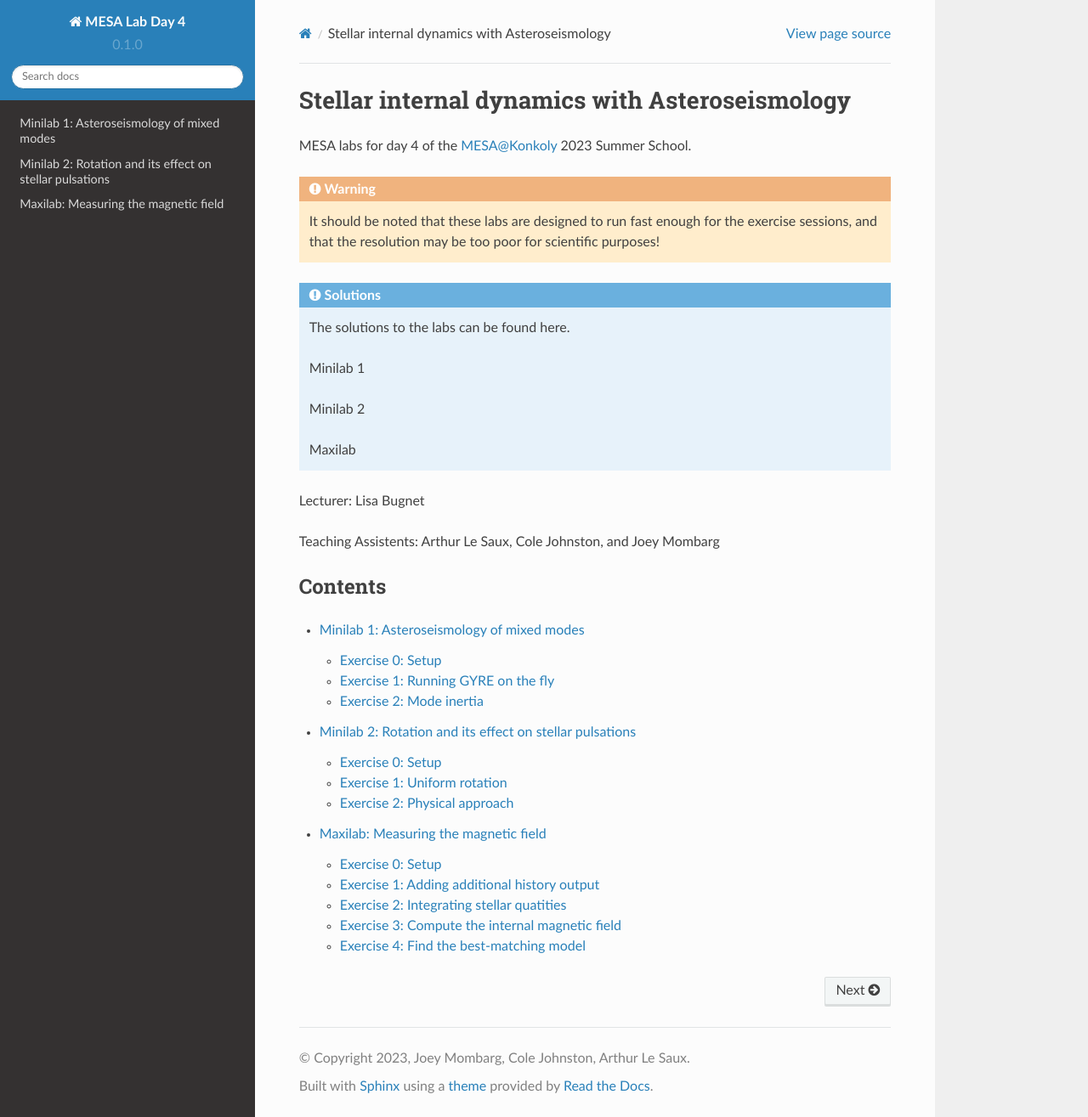
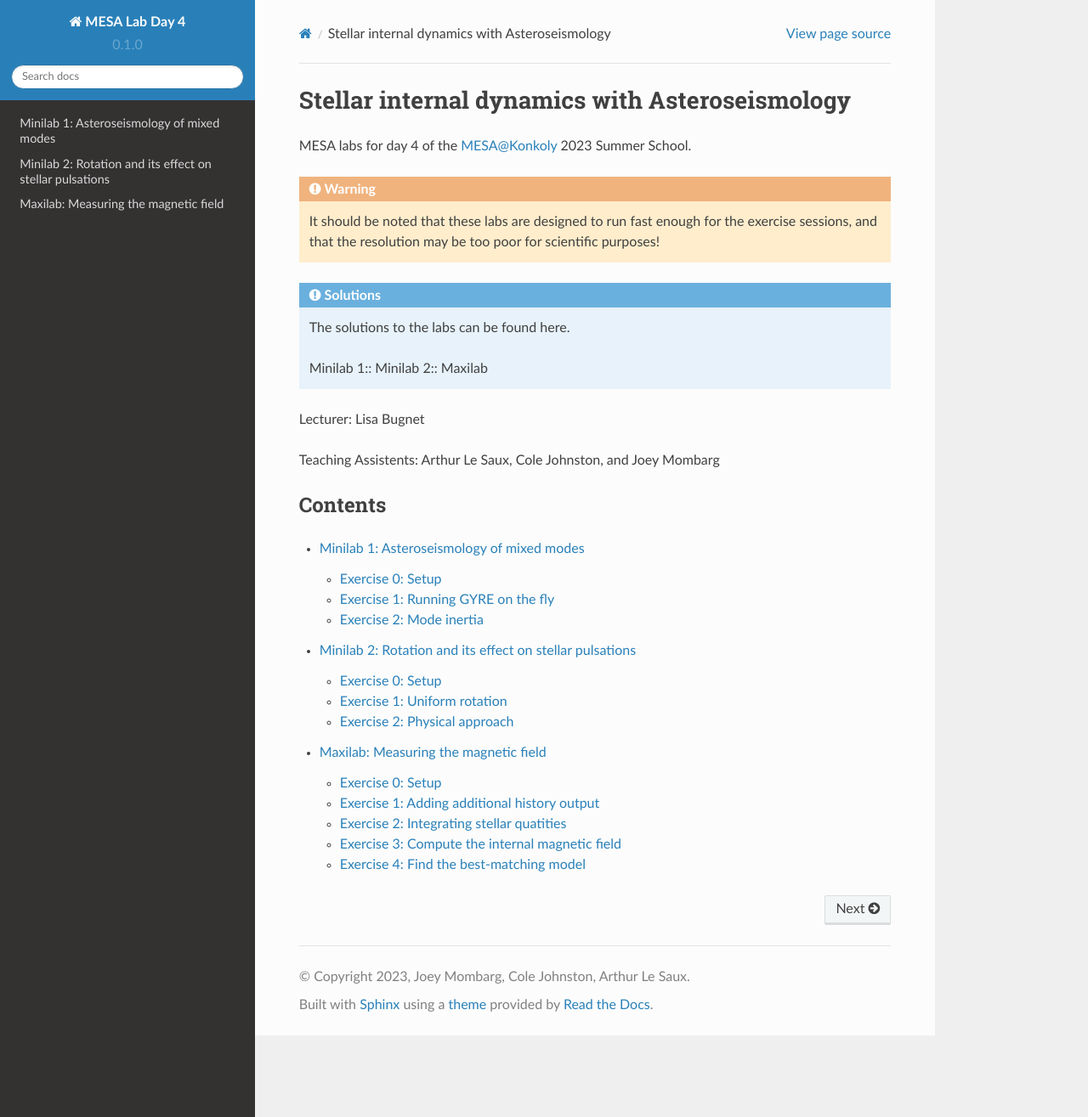
Before and after one commit to mesa-summer-school-2023/mesa-school-bugnet, a Sphinx documentation site: the page built from docs/index.rst, in a window 1280 px wide and 1315 px high. Shown: the whole window at 85% size. Built offline with Sphinx 7.4.7 and the Read the Docs theme 2.0.0, drawn with Linux system fonts in a browser that asks for light colours.

```diff
--- a/docs/index.rst
+++ b/docs/index.rst
@@ -13,10 +13,8 @@ MESA labs for day 4 of the `MESA@Konkoly <https://mesahub.github.io/summer-schoo
 
     The solutions to the labs can be found here.
 
-    Minilab 1
-
-    Minilab 2
-
+    Minilab 1::
+    Minilab 2::
     Maxilab
 
 
```
